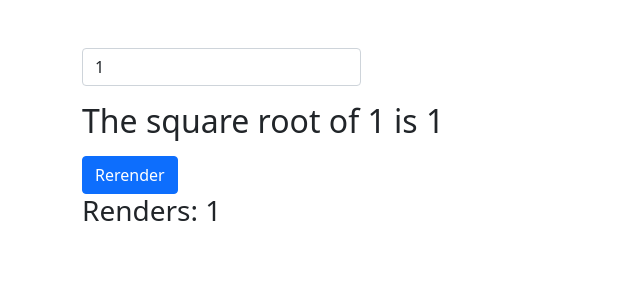
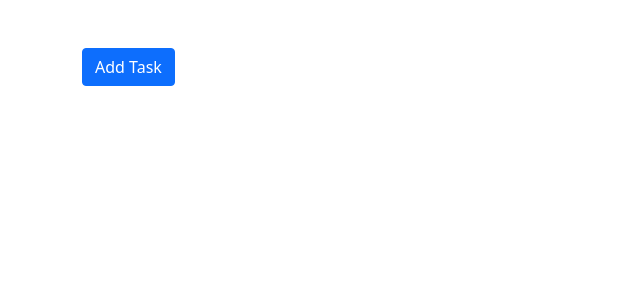
Before and after one commit to kevinrwinter/advanced-react-hooks, a React (Create React App) app: page / in a window 1280 px wide. Shown: the top 300 px of the page, without its empty margins (0-640 px from the left). Built offline with nearby package versions, Linux system fonts and the light colour scheme.

Commit message:
useCallback example

```diff
--- a/src/App.js
+++ b/src/App.js
@@ -2,7 +2,8 @@
 // import UseRefExample2 from "./components/UseRefExample2";
 // import UseRefExample3 from "./components/UseRefExample3";
 
-import UseMemoExample from "./components/UseMemoExample";
+// import UseMemoExample from "./components/UseMemoExample";
+import UseCallbackExample from "./components/UseCallbackExample";
 
 function App() {
   return (
@@ -10,7 +11,9 @@
       {/* <UseRefExample1 /> */}
       {/* <UseRefExample2 /> */}
       {/* <UseRefExample3 /> */}
-      <UseMemoExample />
+
+      {/* <UseMemoExample /> */}
+      <UseCallbackExample />
     </div>
   );
 }
--- /dev/null
+++ b/src/components/UseCallbackExample.js
@@ -0,0 +1,30 @@
+import React, { useCallback, useState } from "react";
+
+export default function UseCallbackExample() {
+  const [tasks, setTasks] = useState([]);
+
+  const addTask = useCallback(() => {
+    setTasks((prevState) => [...prevState, "Some task"]);
+  }, [setTasks]);
+
+  return (
+    <div>
+      <Button addTask={addTask} />
+      {tasks.map((task, index) => (
+        <p key={index}>{task}</p>
+      ))}
+    </div>
+  );
+}
+
+const Button = React.memo(({ addTask }) => {
+  console.log("Button rendered");
+
+  return (
+    <div>
+      <button className="btn btn-primary" onClick={addTask}>
+        Add Task
+      </button>
+    </div>
+  );
+});
```
